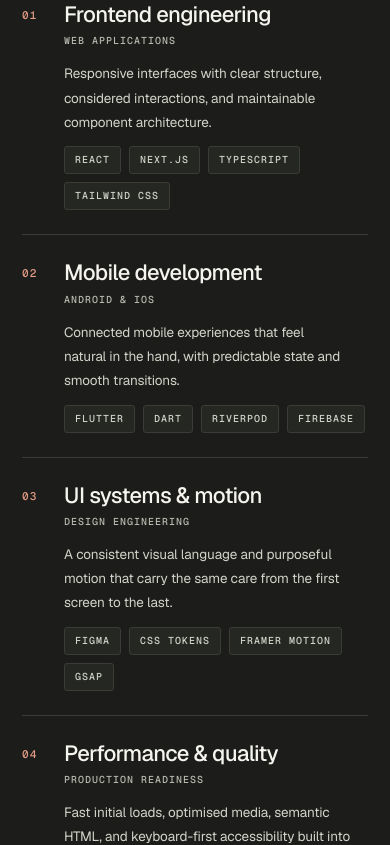
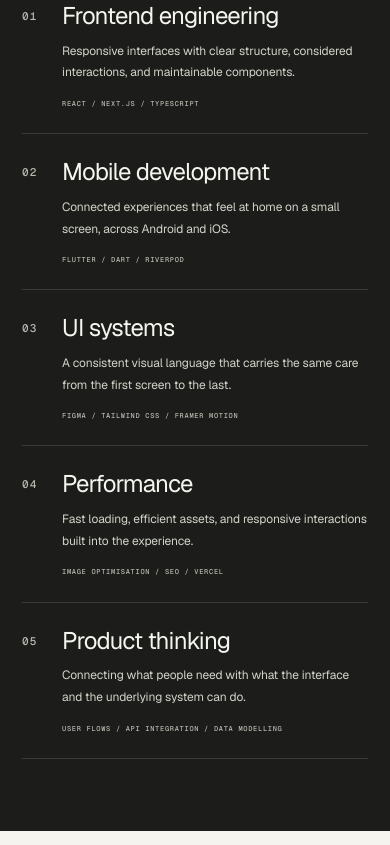
Before and after one commit to tharinduxn/tharindunimesh.com, a Next.js app: page / in a window 390 px wide. Shown: the part 8020-8865 px from the top of the page. Built offline with nearby package versions, Linux system fonts and the light colour scheme.

Commit message:
Revert "feat(expertise): redesign capability matrix and toolkit badges"
This reverts commit 41aa444b473c8172c2605c0b2d53f8135442c40a.

```diff
--- a/app/styles/expertise.css
+++ b/app/styles/expertise.css
@@ -19,77 +19,71 @@
   color: var(--dark-muted);
 }
 .capabilities {
-  display: flex;
-  flex-direction: column;
+  border-top: 1px solid var(--dark-line);
 }
 .capability {
   display: grid;
-  grid-template-columns: 44px 1fr 1.2fr 1fr;
+  grid-template-columns: 50px 1fr 1.2fr 35px;
   align-items: start;
-  gap: 28px;
-  padding-block: 30px;
+  gap: 30px;
+  padding-block: 28px;
   border-bottom: 1px solid var(--dark-line);
 }
 .capability-index {
-  color: var(--dark-accent);
+  color: var(--dark-muted);
   padding-top: 6px;
 }
-.capability-heading h3 {
-  font-size: 25px;
-  letter-spacing: var(--tracking-subhead);
+.capability h3 {
+  font-size: 27px;
+  letter-spacing: -0.035em;
   line-height: 1.2;
-  font-weight: 500;
+  font-weight: 400;
 }
-.capability-scope {
-  display: block;
-  margin-top: 6px;
-  color: var(--dark-muted);
-  font-size: 10px;
-}
-.capability-detail {
-  font-size: 14px;
+.capability p {
+  font-size: 13px;
   color: var(--dark-subtle);
   line-height: 1.8;
-  max-width: 44ch;
+  max-width: 370px;
 }
-.capability-tools {
-  display: flex;
-  flex-wrap: wrap;
-  justify-content: flex-end;
-  gap: 8px;
+.capability div > .eyebrow {
+  display: block;
+  font-size: 8px;
+  color: var(--dark-muted);
+  margin-top: 14px;
 }
-.capability-tools span {
-  padding: 5px 10px;
-  border: 1px solid var(--dark-line);
-  border-radius: var(--radius-xs);
-  background: var(--dark-surface);
-  color: var(--dark-subtle);
-  font-size: 10px;
+.capability-symbol {
+  font-size: 22px;
+  color: var(--dark-muted);
+  text-align: right;
 }
 @media (max-width: 1000px) {
   .capability {
-    grid-template-columns: 36px 1fr 1.2fr;
-    gap: 18px 24px;
+    grid-template-columns: 30px 1fr 1.1fr;
+    gap: 20px;
   }
-  .capability-tools {
-    grid-column: 2 / -1;
-    justify-content: flex-start;
+  .capability-symbol {
+    display: none;
+  }
+  .capability h3 {
+    font-size: 23px;
   }
 }
 @media (max-width: 600px) {
   .capability {
-    grid-template-columns: 28px 1fr;
-    gap: 12px 14px;
+    grid-template-columns: 25px 1fr;
+    gap: 10px 15px;
     padding-block: 24px;
   }
-  .capability-detail,
-  .capability-tools {
+  .capability > div {
     grid-column: 2;
   }
-  .capability-heading h3 {
-    font-size: 22px;
+  .capability h3 {
+    font-size: 24px;
   }
-  .capability-detail {
-    font-size: 13.5px;
+  .capability p {
+    font-size: 12px;
+  }
+  .capability div > .eyebrow {
+    font-size: 7px;
   }
 }
--- a/components/expertise.tsx
+++ b/components/expertise.tsx
@@ -1,38 +1,31 @@
 const capabilities = [
   {
     title: "Frontend engineering",
-    scope: "Web applications",
     detail:
-      "Responsive interfaces with clear structure, considered interactions, and maintainable component architecture.",
-    tools: ["React", "Next.js", "TypeScript", "Tailwind CSS"],
+      "Responsive interfaces with clear structure, considered interactions, and maintainable components.",
+    tools: "React / Next.js / TypeScript",
   },
   {
     title: "Mobile development",
-    scope: "Android & iOS",
-    detail:
-      "Connected mobile experiences that feel natural in the hand, with predictable state and smooth transitions.",
-    tools: ["Flutter", "Dart", "Riverpod", "Firebase"],
+    detail: "Connected experiences that feel at home on a small screen, across Android and iOS.",
+    tools: "Flutter / Dart / Riverpod",
   },
   {
-    title: "UI systems & motion",
-    scope: "Design engineering",
+    title: "UI systems",
     detail:
-      "A consistent visual language and purposeful motion that carry the same care from the first screen to the last.",
-    tools: ["Figma", "CSS Tokens", "Framer Motion", "GSAP"],
+      "A consistent visual language that carries the same care from the first screen to the last.",
+    tools: "Figma / Tailwind CSS / Framer Motion",
   },
   {
-    title: "Performance & quality",
-    scope: "Production readiness",
+    title: "Performance",
     detail:
-      "Fast initial loads, optimised media, semantic HTML, and keyboard-first accessibility built into the workflow.",
-    tools: ["Core Web Vitals", "WCAG 2.2 AA", "Playwright", "Vercel"],
+      "Fast loading, efficient assets, and responsive interactions built into the experience.",
+    tools: "Image optimisation / SEO / Vercel",
   },
   {
-    title: "Product & full-stack",
-    scope: "End-to-end delivery",
-    detail:
-      "Connecting what people need on screen with authentication, data storage, payments, and transactional email.",
-    tools: ["Supabase", "PayHere", "Resend", "Gemini AI"],
+    title: "Product thinking",
+    detail: "Connecting what people need with what the interface and the underlying system can do.",
+    tools: "User flows / API integration / Data modelling",
   },
 ];
 
@@ -52,26 +45,23 @@ export function Expertise() {
             </h2>
           </div>
           <p>
-            The right tools matter. Knowing how to combine them around a real user problem matters
-            more.
+            The right tools matter.
+            <br />
+            Knowing what to do with them matters more.
           </p>
         </div>
         <div className="capabilities">
           {capabilities.map((capability, index) => (
             <div className="capability" data-reveal key={capability.title}>
               <span className="eyebrow capability-index">0{index + 1}</span>
-              <div className="capability-heading">
-                <h3>{capability.title}</h3>
-                <span className="eyebrow capability-scope">{capability.scope}</span>
+              <h3>{capability.title}</h3>
+              <div>
+                <p>{capability.detail}</p>
+                <span className="eyebrow">{capability.tools}</span>
               </div>
-              <p className="capability-detail">{capability.detail}</p>
-              <div className="capability-tools" aria-label={`${capability.title} toolkit`}>
-                {capability.tools.map((tool) => (
-                  <span key={tool} className="eyebrow">
-                    {tool}
-                  </span>
-                ))}
-              </div>
+              <span className="capability-symbol" aria-hidden="true">
+                ↗
+              </span>
             </div>
           ))}
         </div>
```
